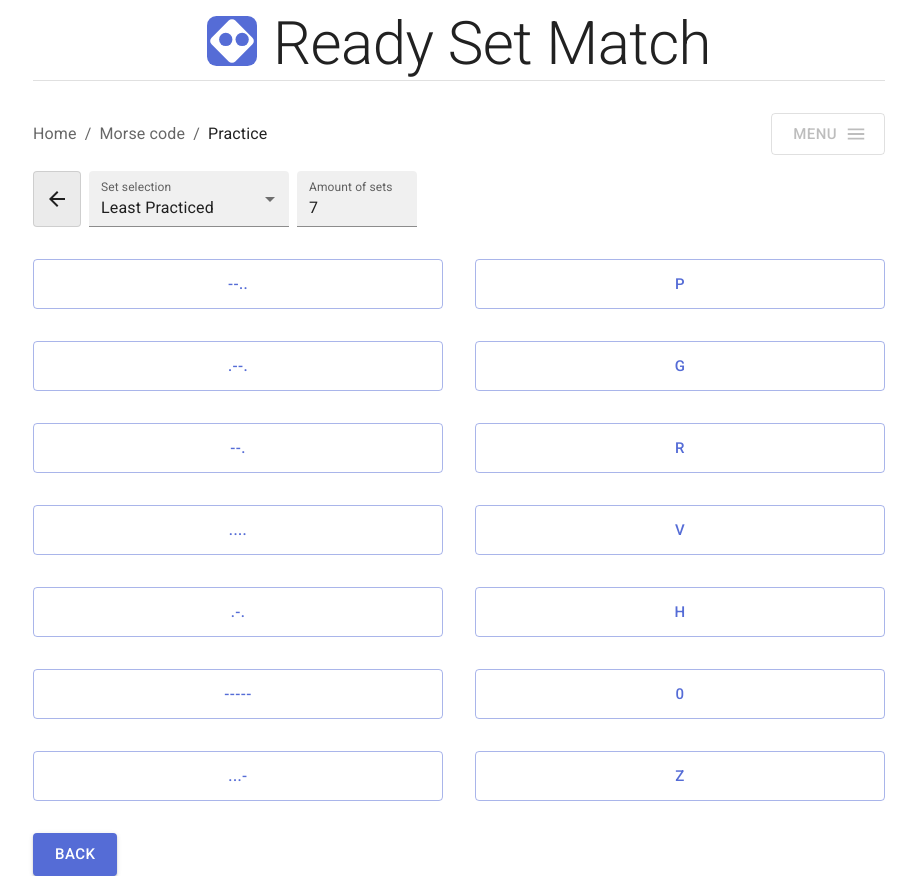
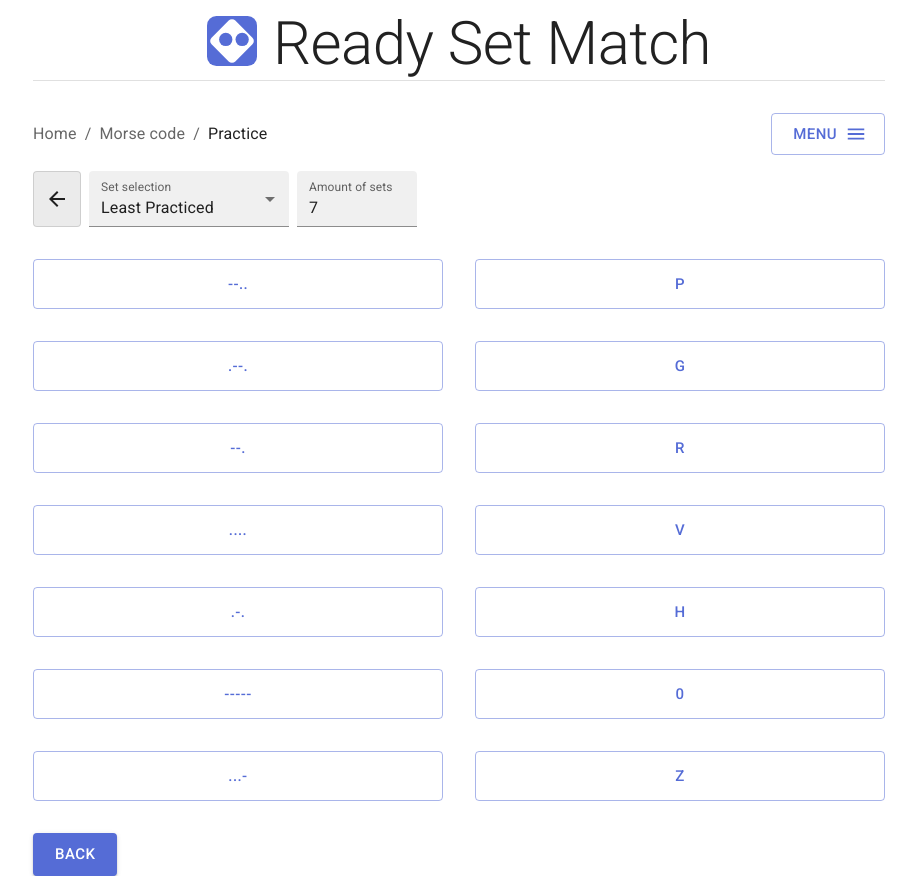
Before and after one commit to winterworks/ready-set-match, a React (Vite) app: page /#/practice/1 in a window 1280 px wide. Shown: the whole page, without its empty margins (181-1097 px from the left). Built offline with nearby package versions, Linux system fonts and the light colour scheme.

Commit message:
Disable adding collection on non collection pages

```diff
--- a/src/components/headerMenu.tsx
+++ b/src/components/headerMenu.tsx
@@ -10,15 +10,15 @@ import { Collection } from 'src/types'
 interface Props {
   collection?: Collection
   currentPageName?: string
-  menuDisabled?: boolean
+  addCollectionDisabled?: boolean
 }
 
-export function HeaderMenu({ collection, currentPageName, menuDisabled }: Props) {
+export function HeaderMenu({ collection, currentPageName, addCollectionDisabled }: Props) {
   return (
     <>
       <Grid container display="flex" justifyContent="space-between" marginBottom={2}>
         <BreadcrumbsPath collection={collection} currentPageName={currentPageName} />
-        <MainMenu disabled={menuDisabled} />
+        <MainMenu addCollectionDisabled={addCollectionDisabled} />
       </Grid>
       <Grid container display="flex" flexWrap="wrap" rowGap={1} marginBottom={4}>
         <PracticeReverseToggle />
--- a/src/components/mainMenu.tsx
+++ b/src/components/mainMenu.tsx
@@ -9,10 +9,10 @@ import AddIcon from '@mui/icons-material/Add'
 import MenuIcon from '@mui/icons-material/Menu'
 
 interface Props {
-  disabled?: boolean
+  addCollectionDisabled?: boolean
 }
 
-export default function MainMenu({ disabled }: Props) {
+export default function MainMenu({ addCollectionDisabled }: Props) {
   const [anchorEl, setAnchorEl] = React.useState<null | HTMLElement>(null)
   const [createCollectionOpen, setCreateCollectionOpen] = React.useState(false)
   const open = Boolean(anchorEl)
@@ -46,7 +46,6 @@ export default function MainMenu({ disabled }: Props) {
         aria-haspopup="true"
         aria-expanded={open ? 'true' : undefined}
         sx={{ height: '100%' }}
-        disabled={disabled}
       >
         Menu
       </Button>
@@ -64,7 +63,7 @@ export default function MainMenu({ disabled }: Props) {
         }}
         disableScrollLock={true}
       >
-        <MenuItem onClick={onAddCollection}>
+        <MenuItem onClick={onAddCollection} disabled={addCollectionDisabled}>
           <AddIcon />
           Add Collection
         </MenuItem>
--- a/src/routes/dataDetail.tsx
+++ b/src/routes/dataDetail.tsx
@@ -37,7 +37,7 @@ export default function DataDetail() {
       rowSpacing={4}
       columnSpacing={4}
     >
-      <HeaderMenu />
+      <HeaderMenu addCollectionDisabled />
       <Grid item xs={12}>
         <Typography component="h3" variant="h5" gutterBottom>
           Export
--- a/src/routes/practice.tsx
+++ b/src/routes/practice.tsx
@@ -19,7 +19,7 @@ export default function Practice() {
   return (
     <>
       <Grid container item xs={12} justifyContent="space-between">
-        <HeaderMenu collection={collection} currentPageName="Practice" menuDisabled />
+        <HeaderMenu collection={collection} currentPageName="Practice" addCollectionDisabled />
         {/* Disable link to find a better way to display it */}
         {/* {collection.link && (
           <Link
```
